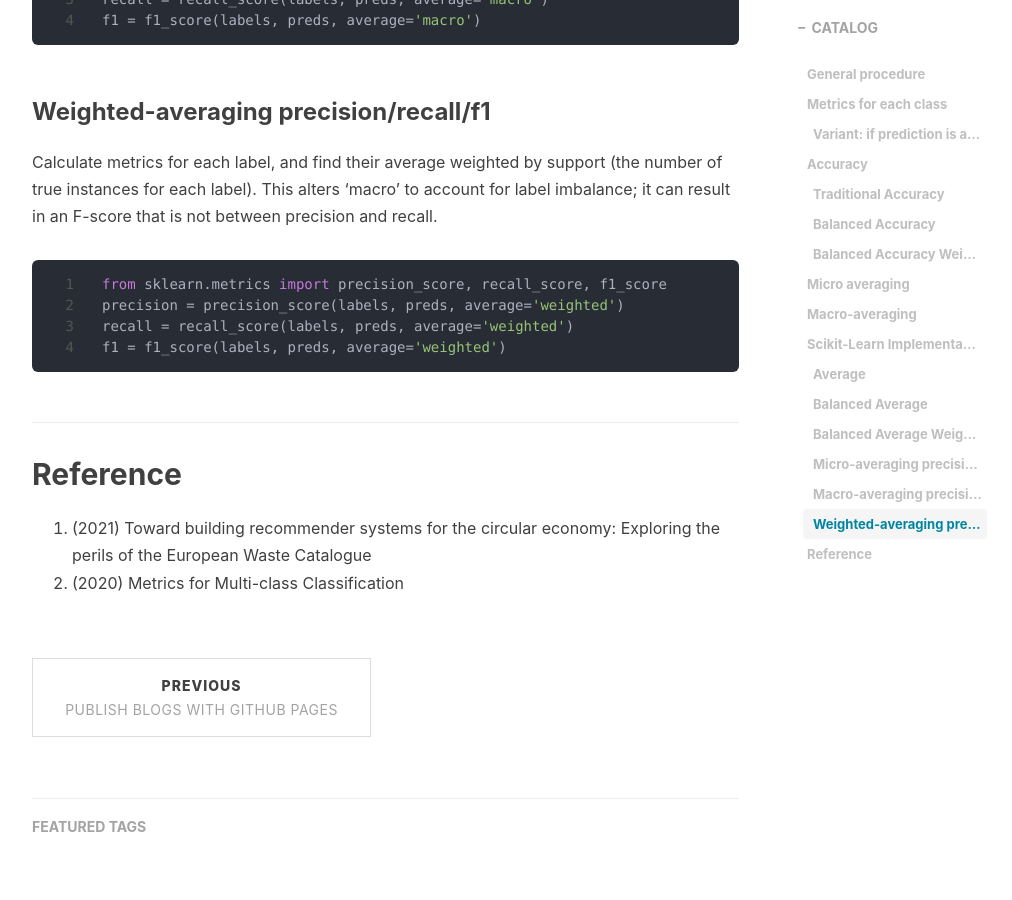
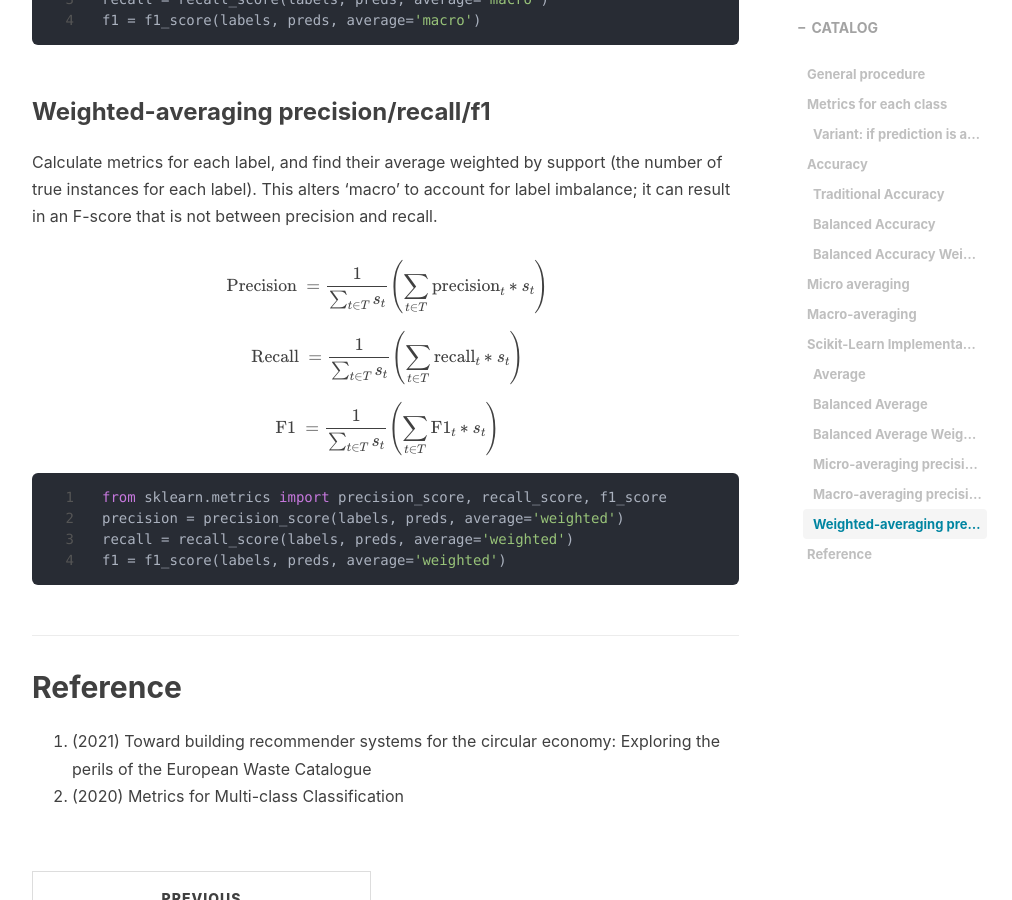
Before and after one commit to nancycyzl/nancycyzl.github.io, a Jekyll site: the page built from _posts/2024-05-15-Multi-class classification metrics.md, in a window 1280 px wide and 900 px high, scrolled down 5687 px. Shown: the whole window, without its empty margins (233-1245 px from the left). Built offline with Jekyll 4.4.1, drawn with Linux system fonts in a browser that asks for light colours; nearby versions of some CDN libraries; formulas are drawn with MathJax 3; comment, search, counter and statistics services are not loaded.

Commit message:
modified v5 2024-05-15-Multi-class classification metrics.md

````diff
--- a/_posts/2024-05-15-Multi-class classification metrics.md
+++ b/_posts/2024-05-15-Multi-class classification metrics.md
@@ -170,6 +170,13 @@ f1 = f1_score(labels, preds, average='macro')
 ### Weighted-averaging precision/recall/f1
 
 Calculate metrics for each label, and find their average weighted by support (the number of true instances for each label). This alters ‘macro’ to account for label imbalance; it can result in an F-score that is not between precision and recall.
+
+$$ \text { Precision }=\frac{1}{\sum_{t \in T}s_{t}} \left( \sum_{t \in T} \text{precision}_{t} * s_{t}\right) $$
+
+$$ \text { Recall }=\frac{1}{\sum_{t \in T}s_{t}} \left( \sum_{t \in T} \text{recall}_{t} * s_{t}\right) $$
+
+$$ \text { F1 }=\frac{1}{\sum_{t \in T}s_{t}} \left( \sum_{t \in T} \text{F1}_{t} * s_{t}\right) $$
+
 ```python
 from sklearn.metrics import precision_score, recall_score, f1_score
 precision = precision_score(labels, preds, average='weighted')
````
